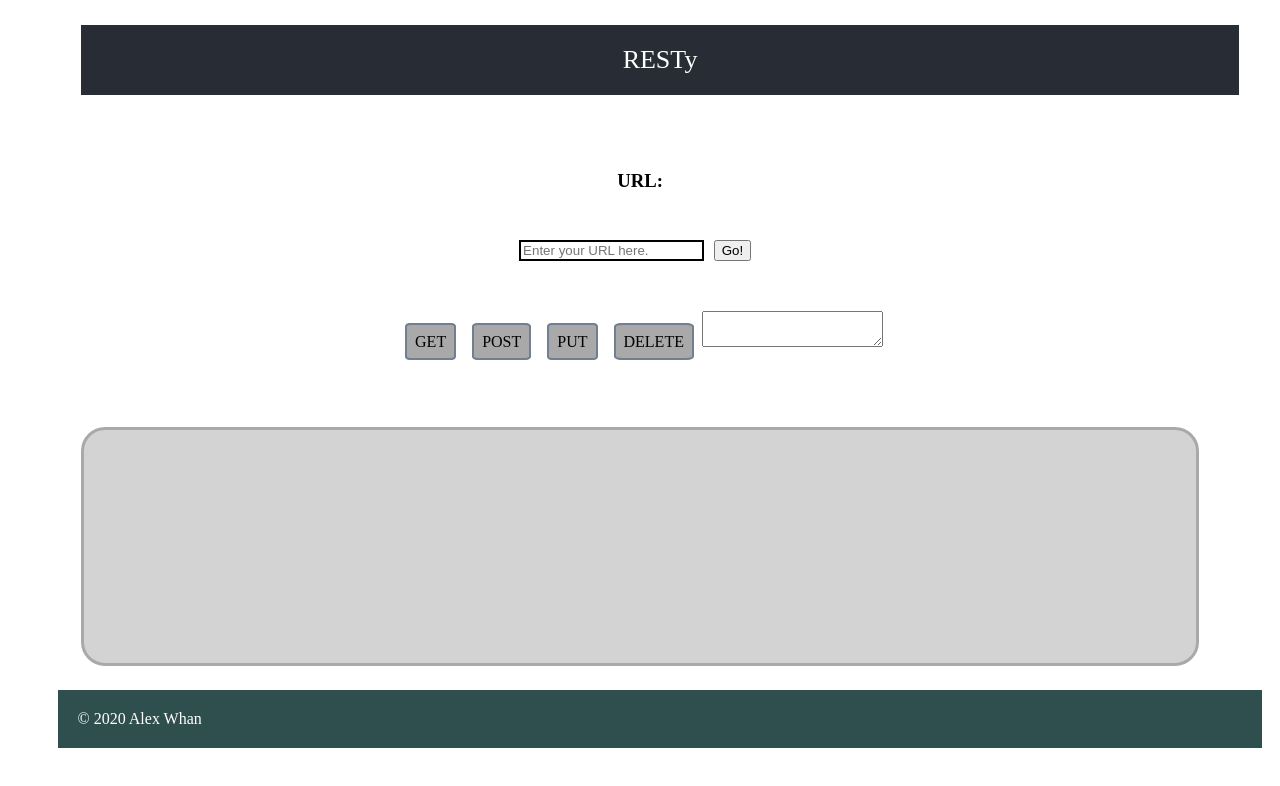
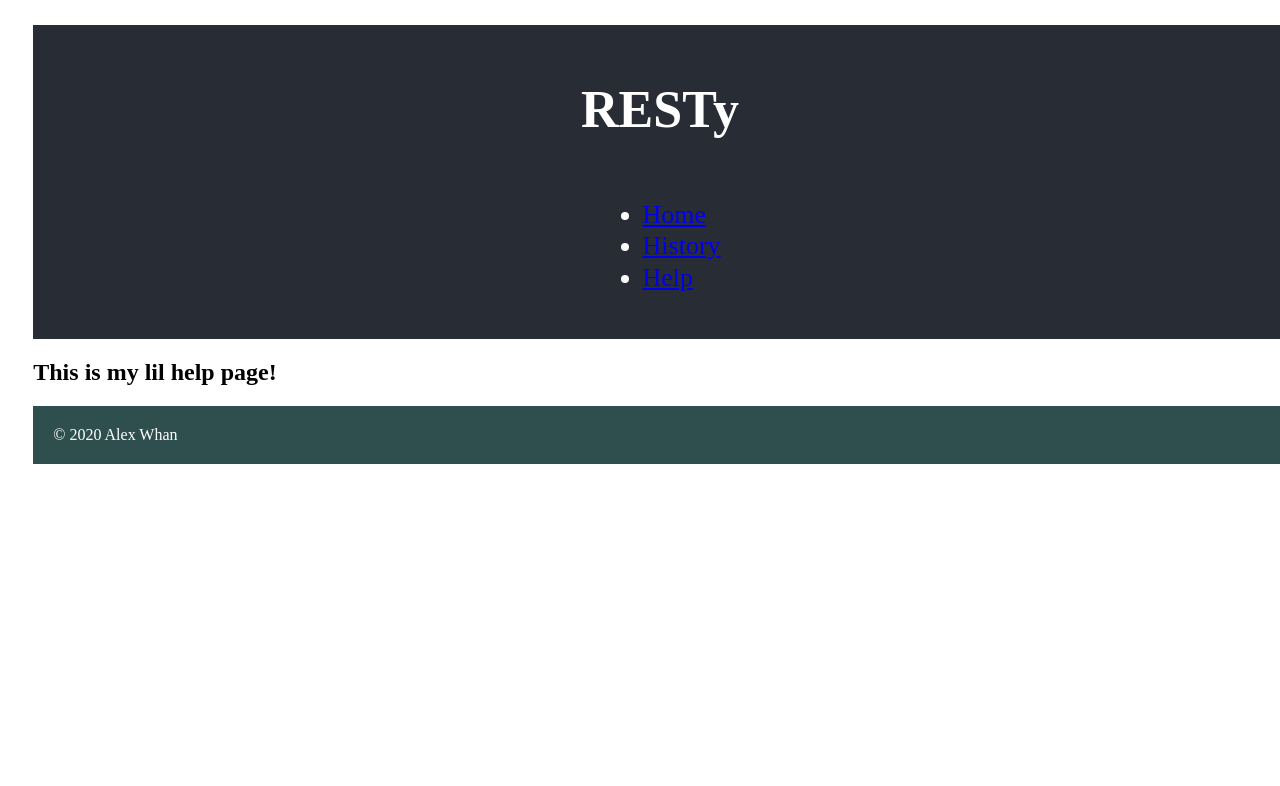
Before and after one commit to alex-whan-401-advanced-javascript/resty, a React (Create React App) app: page /help in a window 1280 px wide. Shown: the top 786 px of the page. Built offline with nearby package versions, Linux system fonts and the light colour scheme.

Commit message:
Added React Router and set up page rendering via different nav links

```diff
--- a/package.json
+++ b/package.json
@@ -13,6 +13,7 @@
     "react-dom": "^16.13.1",
     "react-json-pretty": "^2.2.0",
     "react-json-view": "^1.19.1",
+    "react-router-dom": "^5.2.0",
     "react-scripts": "3.4.3"
   },
   "scripts": {
--- a/src/App.js
+++ b/src/App.js
@@ -6,7 +6,9 @@ import Header from './components/header/header';
 import Form from './components/form/form';
 import Results from './components/results/results';
 import History from './components/history/history';
+import Help from './components/help/Help';
 import Footer from './components/footer/footer';
+import { Route, Switch } from 'react-router-dom';
 
 // Add a simple history list to the left side of the application
 
@@ -82,6 +84,15 @@ class App extends React.Component {
     }
   };
 
+  // In the <App />, use routes to display the correct components, based on the route
+  // Create a new <History/> page component that will:
+  // Show a list of URLs you’ve loaded before
+  // Show full details of each search
+  // Add a button to each to re-run the search
+  // Redirect to the home page to show the results
+  // Create a new <Help/> page component that will:
+  // Display static content to the users on how to use the application
+
   // Do we need componentDidMount?
   componentDidMount() {
     let history = JSON.parse(localStorage.getItem('history'));
@@ -90,8 +101,10 @@ class App extends React.Component {
 
   render() {
     return (
-      <div className="App">
+      <main>
         <Header />
+        <Switch>
+          <Route exact path="/">
             <Form
               prompt="Go!"
               request={this.state.request}
@@ -103,8 +116,16 @@ class App extends React.Component {
               results={this.state.results}
               loading={this.state.loading}
             />
+          </Route>
+          <Route exact path="/history">
+            <History handler={this.updateRequest} calls={this.state.history} />
+          </Route>
+          <Route exact path="/help">
+            <Help />
+          </Route>
+        </Switch>
         <Footer />
-      </div>
+      </main>
     );
   }
 }
--- a/src/components/header/header.js
+++ b/src/components/header/header.js
@@ -1,11 +1,25 @@
 import React from 'react';
+import { NavLink } from 'react-router-dom';
 import './header.scss';
 
 function Header() {
   return (
-    <div>
-      <header className="App-header">RESTy</header>
-    </div>
+    <header className="App-header">
+      <h1>RESTy</h1>
+      <nav>
+        <ul>
+          <li>
+            <NavLink to="/">Home</NavLink>
+          </li>
+          <li>
+            <NavLink to="/history">History</NavLink>
+          </li>
+          <li>
+            <NavLink to="/help">Help</NavLink>
+          </li>
+        </ul>
+      </nav>
+    </header>
   );
 }
 
--- /dev/null
+++ b/src/components/help/Help.js
@@ -0,0 +1,7 @@
+import React from 'react';
+
+const Help = () => {
+  return <h2>This is my lil help page!</h2>;
+};
+
+export default Help;
--- a/src/index.js
+++ b/src/index.js
@@ -2,10 +2,13 @@ import React from 'react';
 import ReactDOM from 'react-dom';
 import App from './App';
 import * as serviceWorker from './serviceWorker';
+import { BrowserRouter } from 'react-router-dom';
 
 ReactDOM.render(
   <React.StrictMode>
-    <App />
+    <BrowserRouter>
+      <App />
+    </BrowserRouter>
   </React.StrictMode>,
   document.getElementById('root')
 );
```
Also changed, not shown: 1 other file (tests, documents, lock files or other folders). Lines whose indentation alone changed are shown as unchanged.
